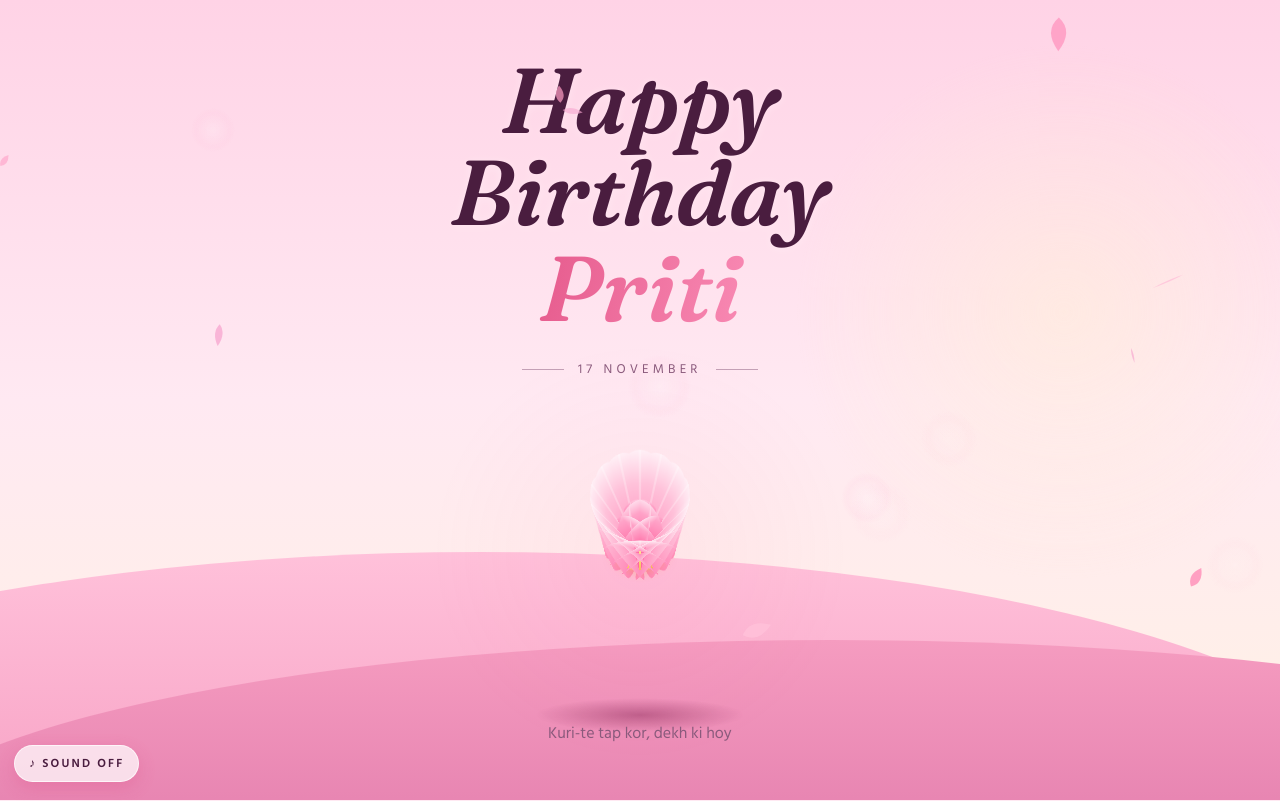
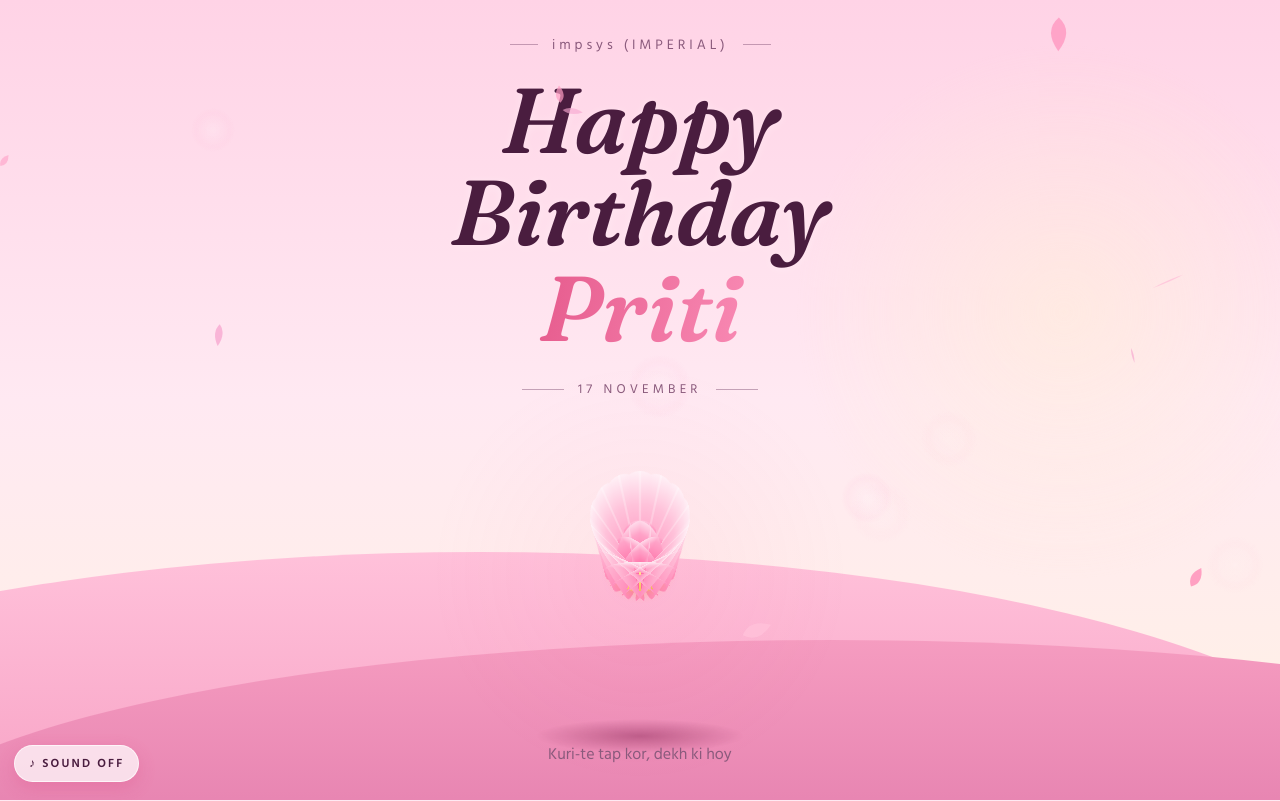
Before and after one commit to shreeramhjdjdjdn-cmyk/imp.sys, a plain HTML site: page index.html in a window 1280 px wide. Drawn offline with Linux system fonts and the light colour scheme.

Commit message:
Update index.html

```diff
--- a/index.html
+++ b/index.html
@@ -114,7 +114,9 @@ h2{font-family:Fraunces,Georgia,serif;font-style:italic;font-weight:600;font-siz
 .blow .cdl i:nth-child(1)::after{animation-delay:.5s}.blow .cdl i:nth-child(2)::after{animation-delay:.62s}.blow .cdl i:nth-child(3)::after{animation-delay:.74s}
 @keyframes smoke{0%{opacity:0;transform:translate(0,0) scale(.6)}20%{opacity:.8}100%{opacity:0;transform:translate(14px,-64px) scale(2.6)}}
 html{-webkit-tap-highlight-color:transparent}button{touch-action:manipulation;-webkit-user-select:none;user-select:none}
-html:not(.ready) h1 .w,html:not(.ready) .cd,html:not(.ready) .hint{animation-play-state:paused}
+html:not(.ready) h1 .w,html:not(.ready) .by,html:not(.ready) .cd,html:not(.ready) .hint{animation-play-state:paused}
+.by{margin:0 0 18px;display:flex;align-items:center;gap:14px;font-size:14px;letter-spacing:.28em;color:var(--muted);animation:rise 1.6s .5s both}
+.by::before,.by::after{content:"";width:28px;height:1px;background:currentColor;opacity:.5}
 button:focus-visible{outline:3px solid var(--gold);outline-offset:4px}
 @media (prefers-reduced-motion:reduce){*,*::before,*::after{animation:none!important;transition:none!important}.bar{display:none}}
 </style>
@@ -133,6 +135,7 @@ button:focus-visible{outline:3px solid var(--gold);outline-offset:4px}
 <button class="snd" id="snd" aria-pressed="false">♪ Sound off</button>
 <main class="wrap">
   <section class="hero">
+    <p class="by">impsys (IMPERIAL)</p>
     <h1><span class="w">Happy Birthday</span><span class="w n">Priti</span></h1>
     <p class="cd">17 November</p>
     <button class="stage" id="stage" aria-label="Phool phutiye de">
```
